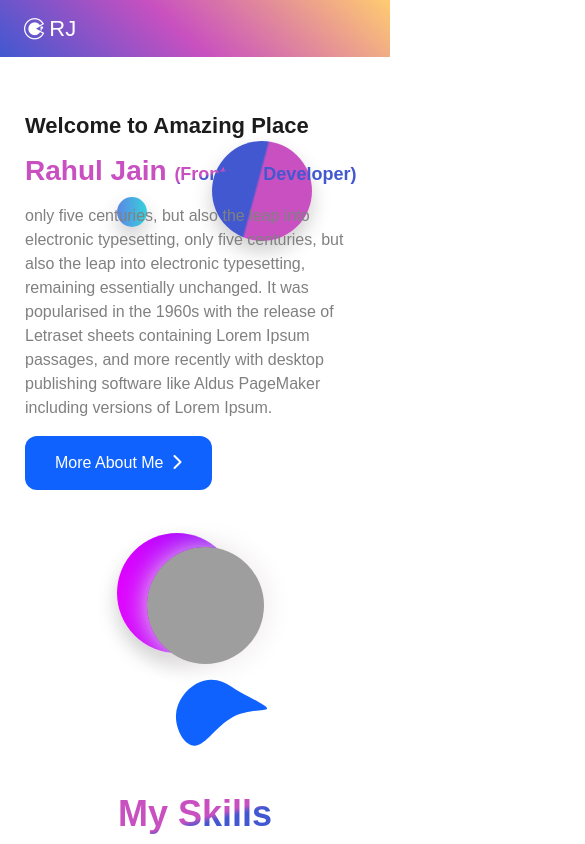
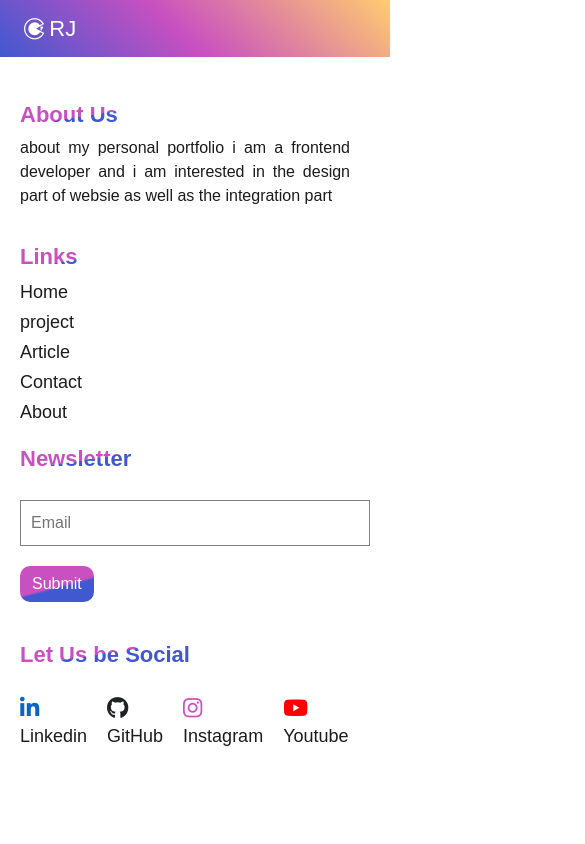
Before and after one commit to RahulJaincorpseed/personal-portfolio, a React (Create React App) app: page / in a window 390 px wide. Shown: the top 844 px of the page, 585 px wide, since content can reach past the window. Built offline with nearby package versions, Linux system fonts and the light colour scheme; grey boxes are pictures that could not be loaded.

Commit message:
footer ui with responsiveness completed

```diff
--- a/src/App.css
+++ b/src/App.css
@@ -91,6 +91,12 @@ li {
   text-decoration: none;
 }
 
+
+
+.our-container{
+  max-width: 1500px;
+}
+
 /* +++++ small common button ++++++++++++ */
 
 .main-heading {
@@ -152,3 +158,18 @@ li {
   background: -webkit-linear-gradient(105deg, #4158d0 44%, #c850c0 46%);
   background: linear-gradient(105deg, #4158d0 44%, #c850c0 46%);
 }
+
+
+
+
+
+
+
+
+
+@media only screen and (max-width: 600px){
+  .section-padding{
+    padding-left: 20px;
+    padding-right: 20px;
+  }
+}
--- a/src/Main/MainPage.js
+++ b/src/Main/MainPage.js
@@ -10,11 +10,11 @@ import ContactUs from "./ContactUs"
 const MainPage = () => {
   return (
     <div>
-      <HeroSection />
+      {/* <HeroSection />
       <MySkills />
       <WorkExperience />
-      <Certification />
-      <ContactUs />
+      <Certification /> */}
+      {/* <ContactUs /> */}
     </div>
   )
 }
--- a/src/component/Footer.scss
+++ b/src/component/Footer.scss
@@ -113,3 +113,16 @@
     gap: 0px;
   }
 }
+
+
+@media only screen and (max-width: 600px){
+  .footer {
+    padding-left: 10px;
+    padding-right: 10px;
+    .social{
+      .social-icons{
+        flex-wrap: wrap;
+      }
+    }
+  }
+}
```
